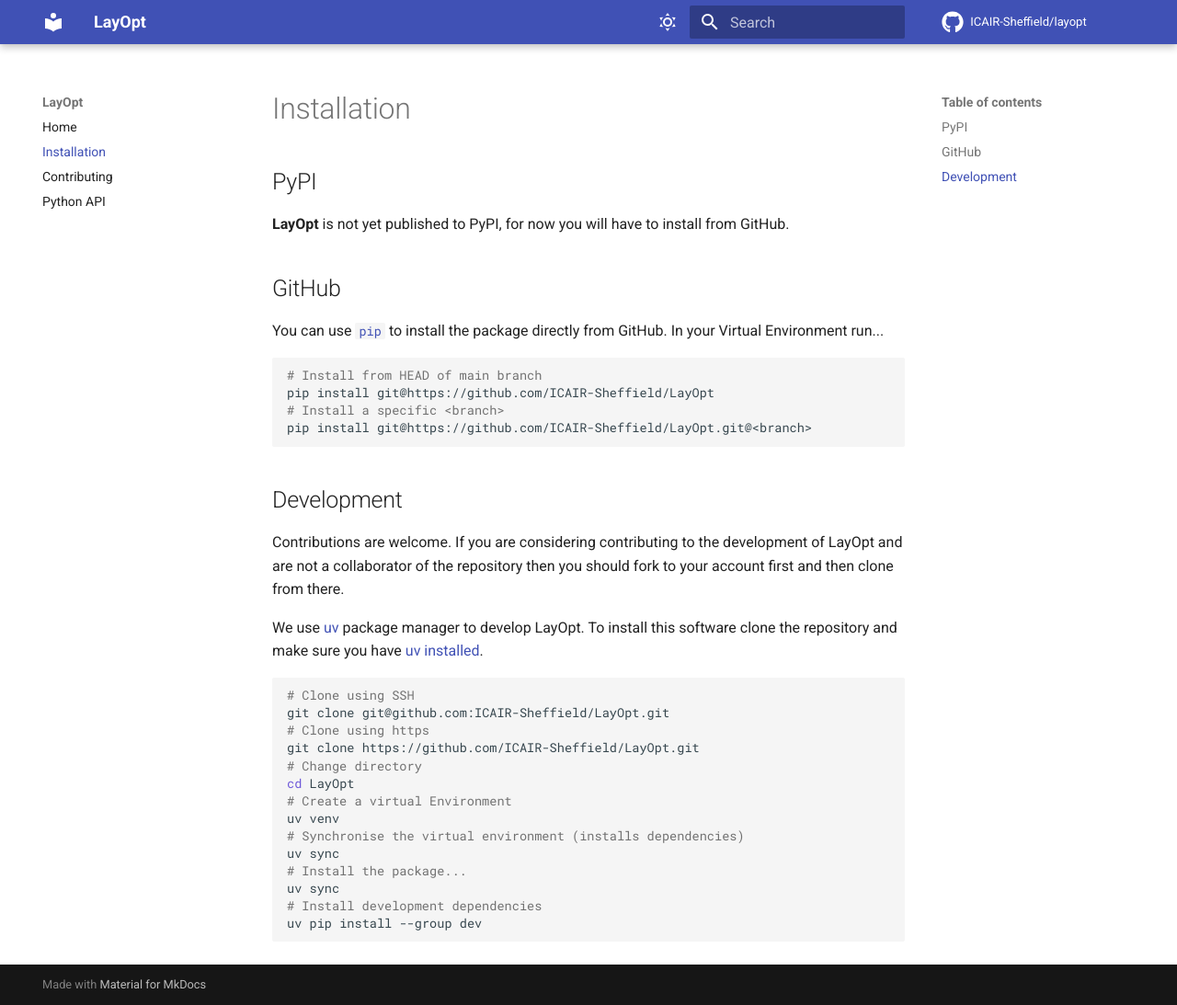
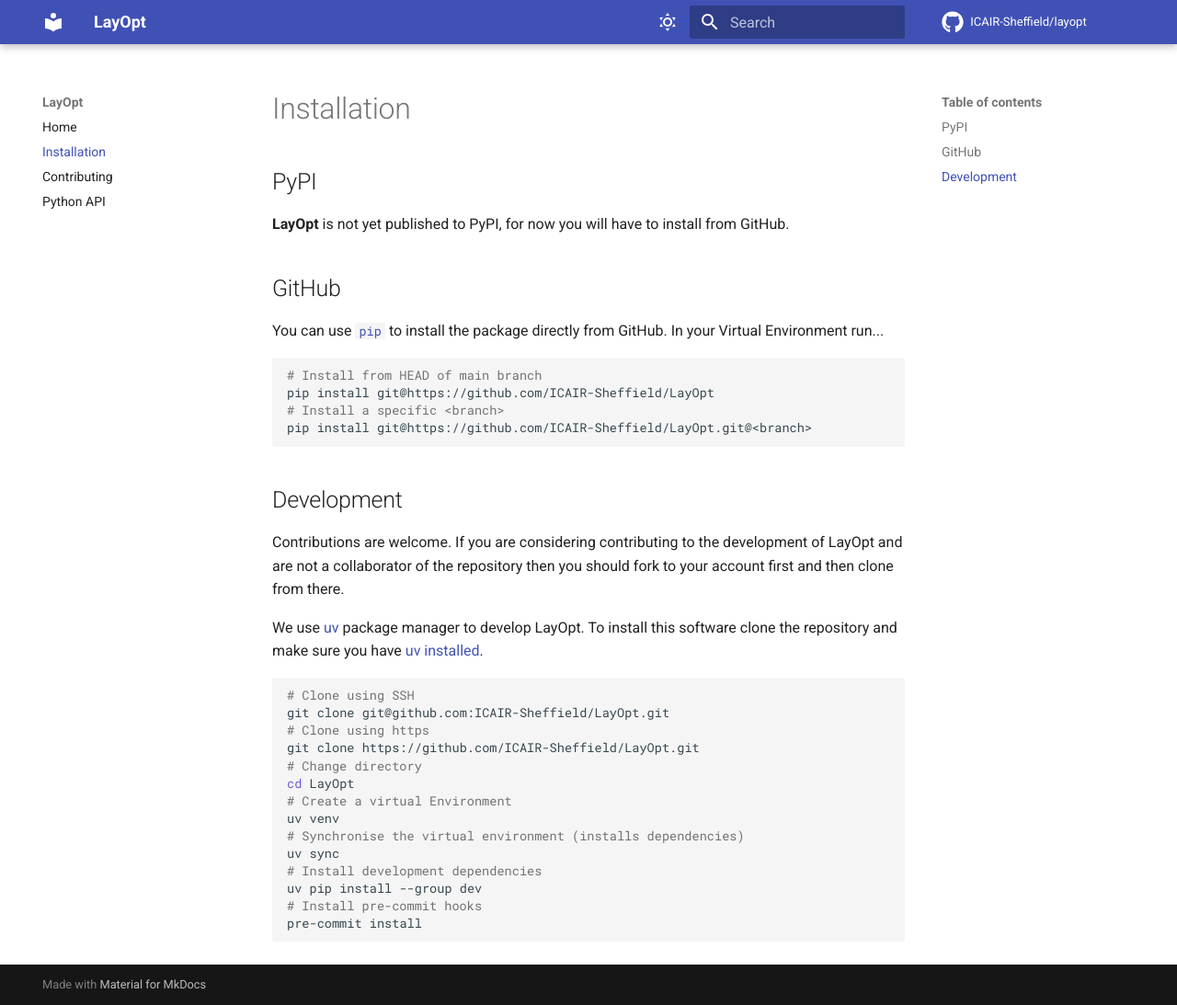
Before and after one commit to ICAIR-Sheffield/LayOpt, an MkDocs documentation site: the page built from docs/installation.md, in a window 1280 px wide and 1093 px high. Shown: the whole window at 92% size. Built offline with MkDocs 1.6.1 and Material for MkDocs 9.7.7, drawn with Linux system fonts in a browser that asks for light colours; comment, search, counter and statistics services are not loaded.

Commit message:
chore: tweak installation instructions
Closes #19

Having run through getting @fisher568 setup I noticed a few things that needed tweaking and have addressed those.

Unsure about why `pylint` wasn't installed, we skipped the `uv pip install --group dev` step which may be the
solution (although I was surprised that `pytest` and others were pulled in by default).

````diff
--- a/docs/installation.md
+++ b/docs/installation.md
@@ -34,10 +34,10 @@
 uv venv
 # Synchronise the virtual environment (installs dependencies)
 uv sync
-# Install the package...
-uv sync
 # Install development dependencies
 uv pip install --group dev
+# Install pre-commit hooks
+pre-commit install
 ```
 
 [pip]: https://pip.pypa.io/en/stable/installation/
--- a/pyproject.toml
+++ b/pyproject.toml
@@ -7,6 +7,8 @@
 name = "LayOpt"
 version = "0.1.0"
 authors = [
+  { name = "Helen Fairclough", email = "helen.fairclough@sheffield.ac.uk" },
+  { name = "Andrew Fisher", email = "andrew.fisher@sheffield.ac.uk" },
   { name = "Neil Shephard", email = "n.shephard@sheffield.ac.uk" },
 ]
 description = "Adaptive topology optimization of fail-safe trusses"
````
Also changed, not shown: README.md (+2 -2 lines), .github/pull_request_template.md.
